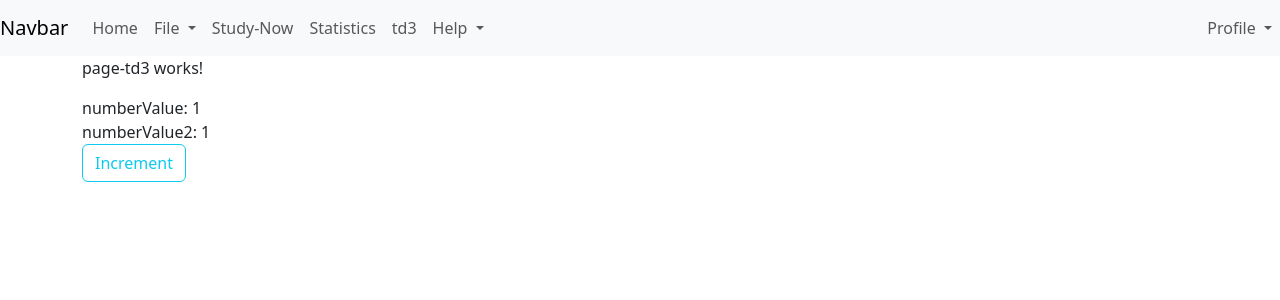
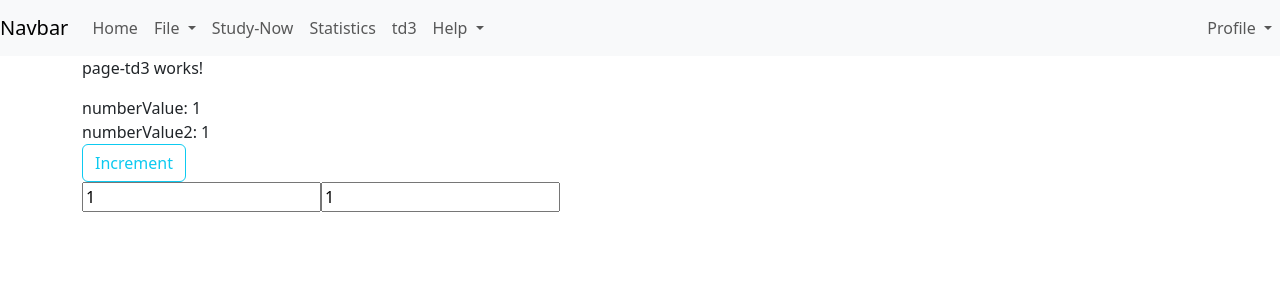
Before and after one commit to Arnaud-Nauwynck/td-angular-2026, an Angular app: page /td3 in a window 1280 px wide. Shown: the top 300 px of the page. Built offline with nearby package versions, Linux system fonts and the light colour scheme.

Commit message:
added input ngModel

```diff
--- a/src/app/page-td3/page-td3.html
+++ b/src/app/page-td3/page-td3.html
@@ -10,3 +10,11 @@ numberValue2: {{numberValue2()}}
 <br/>
 
 <button class="btn btn-outline-info" (click)="incrementValue()">Increment</button>
+
+<br/>
+
+<input type="number" [(ngModel)]="numberValue" />
+
+<input type="number" [(ngModel)]="numberValue2" />
+
+<br/>
--- a/src/app/page-td3/page-td3.ts
+++ b/src/app/page-td3/page-td3.ts
@@ -1,16 +1,15 @@
 import { Component, model } from '@angular/core';
+import { FormsModule } from '@angular/forms';
 
 @Component({
-  imports: [],
+  imports: [FormsModule],
   selector: 'app-page-td3',
   templateUrl: './page-td3.html',
 })
 export class PageTd3 {
-
   numberValue = 1;
 
   numberValue2 = model(1);
-
 
   incrementValue() {
     this.numberValue++;
```
